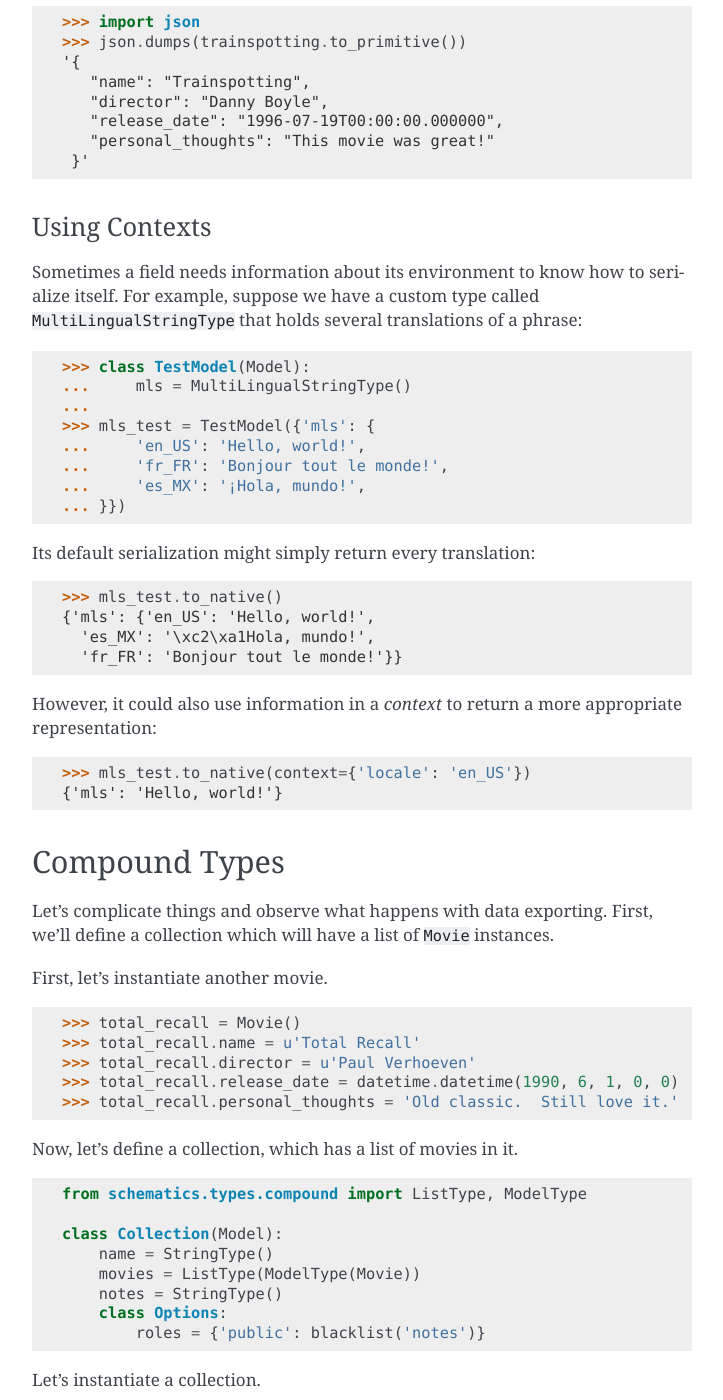
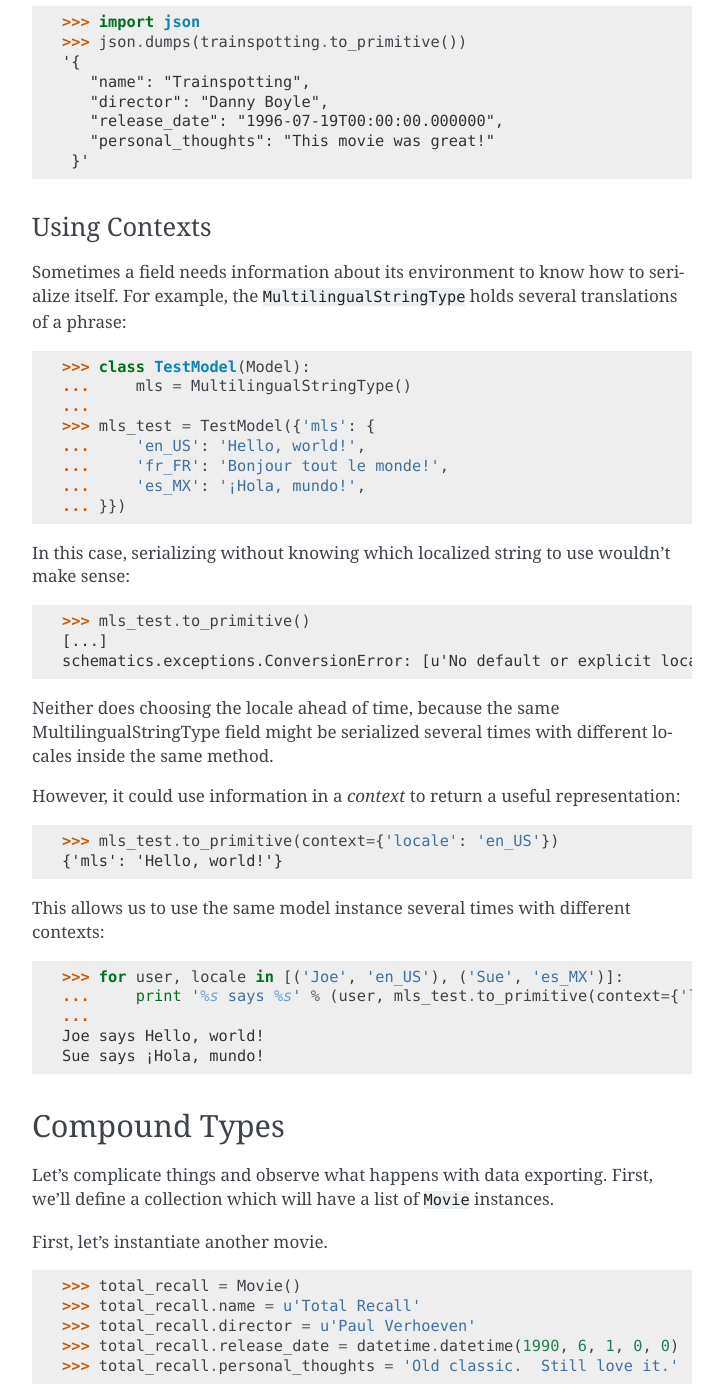
Before and after one commit to schematics/schematics, a Sphinx documentation site: the page built from docs/usage/exporting.rst, in a window 1280 px wide and 1400 px high, scrolled down 1926 px. Shown: the whole window, without its empty margins (388-1111 px from the left). Built offline with Sphinx 7.4.7, drawn with Linux system fonts in a browser that asks for light colours.

Commit message:
Updated exporting docs with real context example
Now that we have an actual MultilingualStringType, we can use it for
our "Using Contexts" example.

```diff
--- a/docs/usage/exporting.rst
+++ b/docs/usage/exporting.rst
@@ -119,11 +119,11 @@ Using Contexts
 --------------
 
 Sometimes a field needs information about its environment to know how to
-serialize itself. For example, suppose we have a custom type called
-``MultiLingualStringType`` that holds several translations of a phrase:
+serialize itself. For example, the ``MultilingualStringType`` holds several
+translations of a phrase:
 
   >>> class TestModel(Model):
-  ...     mls = MultiLingualStringType()
+  ...     mls = MultilingualStringType()
   ...
   >>> mls_test = TestModel({'mls': {
   ...     'en_US': 'Hello, world!',
@@ -131,18 +131,32 @@ serialize itself. For example, suppose we have a custom type called
   ...     'es_MX': '¡Hola, mundo!',
   ... }})
 
-Its default serialization might simply return every translation:
+In this case, serializing without knowing which localized string to use
+wouldn't make sense:
 
-  >>> mls_test.to_native()
-  {'mls': {'en_US': 'Hello, world!',
-    'es_MX': '\xc2\xa1Hola, mundo!',
-    'fr_FR': 'Bonjour tout le monde!'}}
+  >>> mls_test.to_primitive()
+  [...]
+  schematics.exceptions.ConversionError: [u'No default or explicit locales were given.']
 
-However, it could also use information in a `context` to return a more
-appropriate representation:
+Neither does choosing the locale ahead of time, because the same
+MultilingualStringType field might be serialized several times with different
+locales inside the same method.
 
-  >>> mls_test.to_native(context={'locale': 'en_US'})
+However, it could use information in a `context` to return a useful
+representation:
+
+  >>> mls_test.to_primitive(context={'locale': 'en_US'})
   {'mls': 'Hello, world!'}
+
+This allows us to use the same model instance several times with different
+contexts:
+
+
+  >>> for user, locale in [('Joe', 'en_US'), ('Sue', 'es_MX')]:
+  ...     print '%s says %s' % (user, mls_test.to_primitive(context={'locale': locale})['mls'])
+  ...
+  Joe says Hello, world!
+  Sue says ¡Hola, mundo!
 
 .. _exporting_compound_types:
 
```
